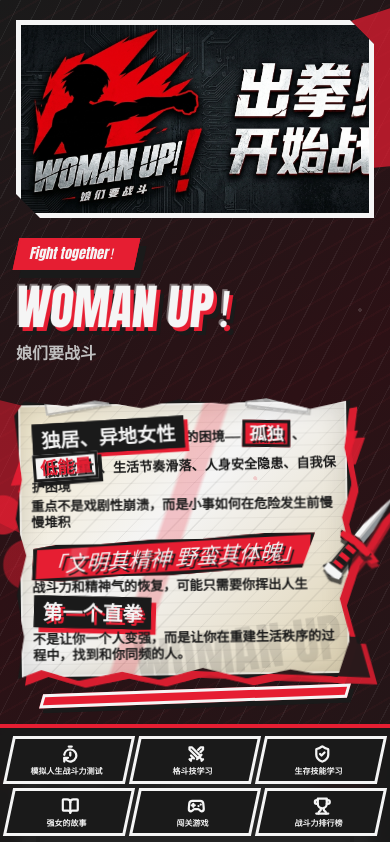
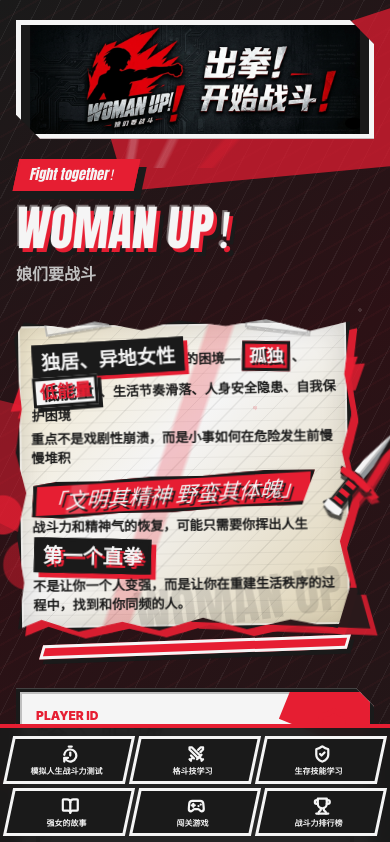
Before and after one commit to hesta1218-collab/womanup, a React (Vite) app: page / in a window 390 px wide. Shown: the top 842 px of the page. Built offline with nearby package versions, Linux system fonts and the light colour scheme.

Commit message:
Fix mobile banner and letter spacing

```diff
--- a/src/styles.css
+++ b/src/styles.css
@@ -243,12 +243,17 @@
   font-family: 'Courier New', ui-monospace, monospace;
   font-size: 0.9rem;
   font-weight: 900;
-  line-height: 1.25;
+  line-height: 1.58;
 }
 
 .phantom-letter-lead {
   margin-top: 0;
   transform: rotate(-0.7deg);
+  line-height: 1.72;
+}
+
+.phantom-letter-punch {
+  line-height: 1.7;
 }
 
 .ransom-chip,
@@ -257,7 +262,7 @@
   display: inline-block;
   margin: 0 0.1rem;
   border: 3px solid #1a1a1a;
-  line-height: 1.05;
+  line-height: 1.18;
   vertical-align: baseline;
 }
 
@@ -422,8 +427,9 @@
 
 @media (max-width: 520px) {
   .landing-banner img {
-    aspect-ratio: 1.85 / 1;
-    object-position: 39% center;
+    aspect-ratio: 3.2 / 1;
+    object-fit: contain;
+    object-position: center;
   }
 
   .phantom-letter-wrap {
@@ -455,7 +461,15 @@
   .phantom-letter-line {
     margin-top: 0.22rem;
     font-size: 0.82rem;
-    line-height: 1.25;
+    line-height: 1.48;
+  }
+
+  .phantom-letter-lead {
+    line-height: 1.68;
+  }
+
+  .phantom-letter-punch {
+    line-height: 1.62;
   }
 
   .phantom-letter-copy,
```
